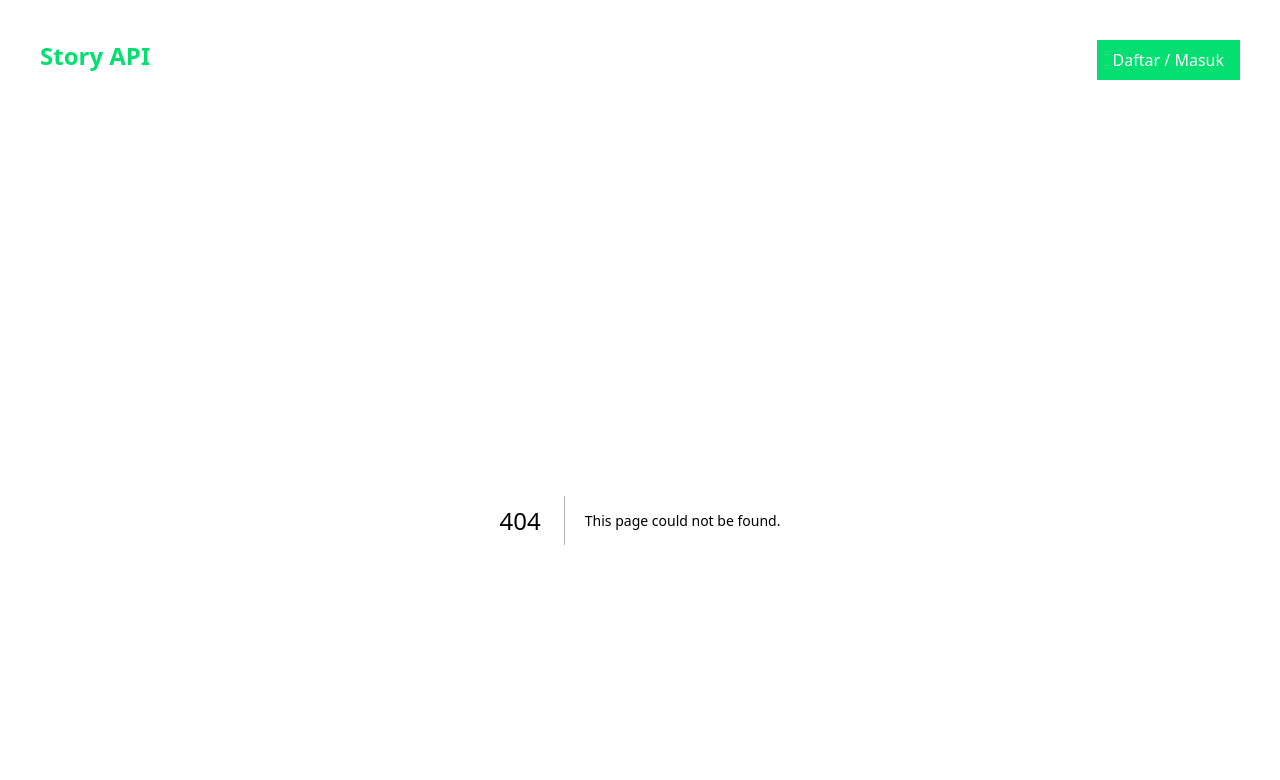
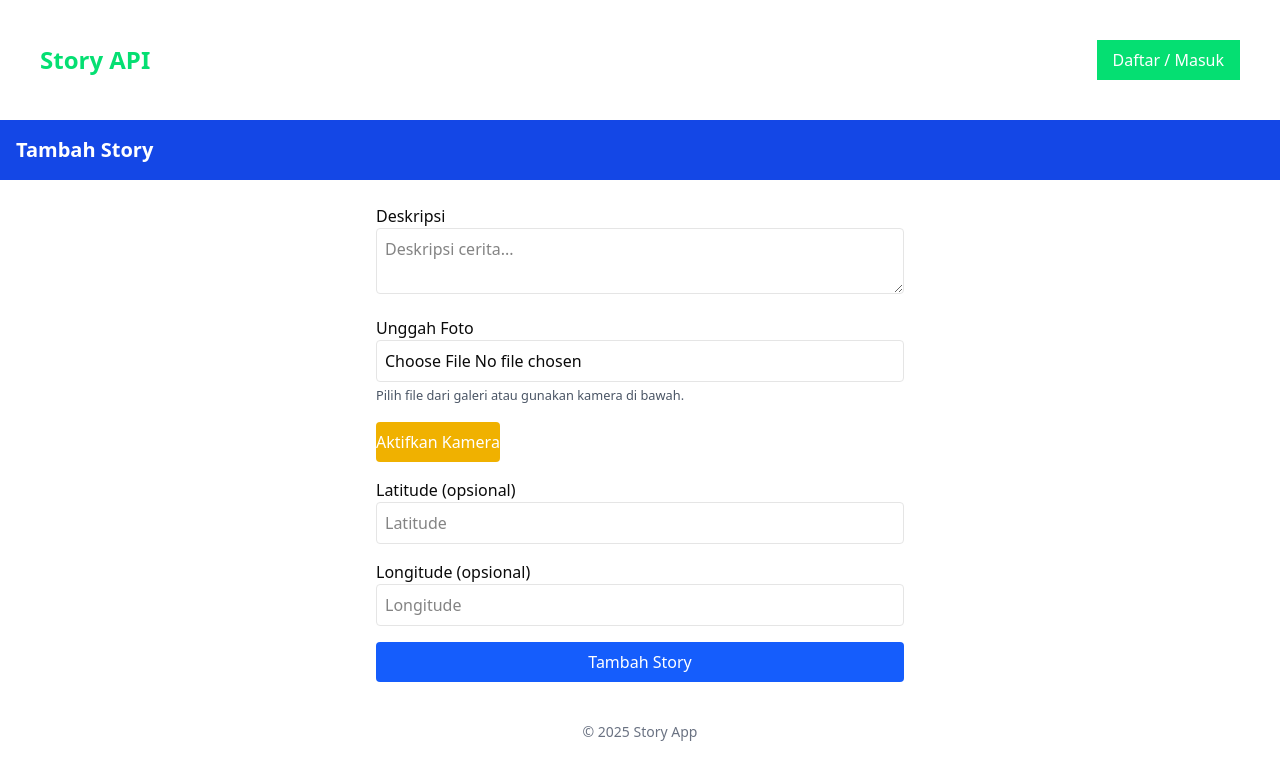
Before and after one commit to Shuu-cc/Story-app, a Next.js app: page /tambah in a window 1280 px wide. Before the commit this address had no page. Shown: the top 780 px of the page. Built offline with nearby package versions, Linux system fonts and the light colour scheme.

Commit message:
Fitur penambahan data, Skip to read content dan aksesibilitas.

```diff
--- a/src/app/component/Navbar.jsx
+++ b/src/app/component/Navbar.jsx
@@ -1,12 +1,17 @@
 "use client";
-
 import Link from "next/link";
 import { useRouter } from "next/navigation";
-import React from "react";
+import React, { useEffect, useState } from "react";
 
 const Navbar = () => {
-  const name = localStorage.getItem("name");
+  const [name, setName] = useState(null);
   const { push } = useRouter();
+
+  useEffect(() => {
+    // localStorage hanya tersedia di client (browser)
+    const storedName = localStorage.getItem("name");
+    if (storedName) setName(storedName);
+  }, []);
 
   const handleLogout = (e) => {
     e.preventDefault();
@@ -15,21 +20,29 @@ const Navbar = () => {
   };
 
   return (
-    <div className="flex p-10 justify-between">
+    <nav className="flex p-10 justify-between items-center" role="navigation" aria-label="Navigasi utama">
       <h1 className="text-green-400 font-semibold text-2xl">Story API</h1>
       {name ? (
         <div className="flex items-center gap-3">
-          <p className="text-xl">{name}</p>
-          <Link href="/auth/logout" onClick={handleLogout} className="px-4 py-2 bg-green-400 text-white">
-            keluar
-          </Link>
+          <p className="text-xl" aria-label="Nama pengguna saat ini">{name}</p>
+          <button
+            onClick={handleLogout}
+            className="px-4 py-2 bg-green-400 text-white"
+            aria-label="Keluar dari akun"
+          >
+            Keluar
+          </button>
         </div>
       ) : (
-        <Link href={"/auth/register"} className="px-4 py-2 bg-green-400 text-white ">
+        <Link
+          href="/auth/register"
+          className="px-4 py-2 bg-green-400 text-white"
+          aria-label="Daftar atau Masuk"
+        >
           Daftar / Masuk
         </Link>
       )}
-    </div>
+    </nav>
   );
 };
 
--- a/src/app/page.jsx
+++ b/src/app/page.jsx
@@ -4,6 +4,7 @@ import Image from "next/image";
 import { useRouter } from "next/navigation";
 import { useEffect, useState } from "react";
 import dynamic from "next/dynamic";
+import Link from "next/link";
 
 const MapView = dynamic(() => import("./component/MapView"), { ssr: false });
 
@@ -38,19 +39,60 @@ export default function Home() {
   console.log(data);
 
   return (
-    <div className="flex flex-col p-3 justify-center items-center gap-3">
-      {isToken
-        ? data.map((item, index) => (
-            <div class="card bg-green-400 w-2/4 bg-base-100 card-xs text-white shadow-sm">
-              <div class="card-body ">
-                <h2 class="card-title font-bold">{item.name}</h2>
+     <>
+      <a href="#main" className="sr-only focus:not-sr-only p-2 bg-yellow-300 text-black">
+        Skip to main content
+      </a>
+
+      <header className="bg-green-700 text-white p-4 w-full" role="banner">
+        <h1 className="text-xl font-bold">Story App</h1>
+      </header>
+
+      <main id="main" className="flex flex-col items-center p-3 gap-3" role="main">
+        <div className="flex justify-between items-center w-full max-w-2xl">
+          <Link
+            href="/tambah"
+            className="px-4 py-2 bg-green-500 text-white rounded focus:outline focus:ring-2"
+            aria-label="Tambahkan cerita baru"
+          >
+            ➕ Tambah Story
+          </Link>
+          <span className="text-sm text-gray-700">
+            Mode: <b>{isToken ? "Login" : "Guest"}</b>
+          </span>
+        </div>
+
+        {data.length > 0 ? (
+          data.map((item, index) => (
+            <article
+              key={index}
+              className="card bg-green-400 w-2/4 text-white shadow-sm"
+              aria-labelledby={`story-${index}-title`}
+            >
+              <div className="card-body">
+                <h2 id={`story-${index}-title`} className="card-title font-bold">
+                  {item.name}
+                </h2>
                 <p>{item.description}</p>
               </div>
-              <img src={item.photoUrl} className="w-full h-40" alt="" />
-               {item.lat && item.lon && <MapView lat={item.lat} lon={item.lon} name={item.name} />}
-            </div>
+              <img
+                src={item.photoUrl}
+                className="w-full h-40 object-cover"
+                alt={`Foto cerita oleh ${item.name}`}
+              />
+              {item.lat && item.lon && (
+                <MapView lat={item.lat} lon={item.lon} name={item.name} />
+              )}
+            </article>
           ))
-        : null}
-    </div>
+        ) : (
+          <p className="text-gray-600" role="status">Belum ada story.</p>
+        )}
+      </main>
+
+      <footer className="p-4 text-center text-sm text-gray-500" role="contentinfo">
+        © 2025 Story App
+      </footer>
+    </>
   );
 }
--- /dev/null
+++ b/src/app/tambah/page.jsx
@@ -0,0 +1,220 @@
+"use client";
+
+import React, { useRef, useState } from "react";
+import { useRouter } from "next/navigation";
+
+const AddPage = () => {
+  const [description, setDescription] = useState("");
+  const [photo, setPhoto] = useState(null);
+  const [lat, setLat] = useState("");
+  const [lon, setLon] = useState("");
+  const [loading, setLoading] = useState(false);
+  const [cameraOn, setCameraOn] = useState(false);
+
+  const videoRef = useRef(null);
+  const canvasRef = useRef(null);
+  const router = useRouter();
+
+  const startCamera = async () => {
+    try {
+      const stream = await navigator.mediaDevices.getUserMedia({ video: true });
+      videoRef.current.srcObject = stream;
+      setCameraOn(true);
+    } catch (err) {
+      alert("Gagal mengakses kamera. Cek izin browser.");
+      console.error(err);
+    }
+  };
+
+  const captureImage = () => {
+    const canvas = canvasRef.current;
+    const video = videoRef.current;
+    const ctx = canvas.getContext("2d");
+    canvas.width = video.videoWidth;
+    canvas.height = video.videoHeight;
+    ctx.drawImage(video, 0, 0, canvas.width, canvas.height);
+
+    canvas.toBlob((blob) => {
+      const file = new File([blob], "photo.jpg", { type: "image/jpeg" });
+      setPhoto(file);
+    }, "image/jpeg");
+  };
+
+  const stopCamera = () => {
+    const stream = videoRef.current.srcObject;
+    if (stream) {
+      stream.getTracks().forEach((track) => track.stop());
+    }
+    setCameraOn(false);
+  };
+
+  const handleSubmit = async (e) => {
+    e.preventDefault();
+    const token = localStorage.getItem("token");
+    if (!token) {
+      alert("Token tidak ditemukan.");
+      return router.push("/auth/login");
+    }
+    if (!description || !photo) {
+      alert("Deskripsi dan foto wajib diisi.");
+      return;
+    }
+
+    const formData = new FormData();
+    formData.append("description", description);
+    formData.append("photo", photo);
+    if (lat) formData.append("lat", lat);
+    if (lon) formData.append("lon", lon);
+
+    setLoading(true);
+    try {
+      const res = await fetch("https://story-api.dicoding.dev/v1/stories", {
+        method: "POST",
+        headers: { Authorization: `Bearer ${token}` },
+        body: formData,
+      });
+      const result = await res.json();
+      setLoading(false);
+      if (res.ok) {
+        alert("Story berhasil ditambahkan!");
+        router.push("/");
+      } else {
+        alert(result.message || "Gagal menambahkan story.");
+      }
+    } catch (err) {
+      console.error(err);
+      alert("Terjadi kesalahan saat mengirim data.");
+      setLoading(false);
+    }
+  };
+
+  return (
+     <>
+      <a href="#main" className="sr-only focus:not-sr-only p-2 bg-yellow-300 text-black">
+        Skip to main content
+      </a>
+      <header className="bg-blue-700 text-white p-4">
+        <h1 className="text-xl font-bold">Tambah Story</h1>
+      </header>
+
+      <main id="main" className="p-6 max-w-xl mx-auto" role="main">
+        <form onSubmit={handleSubmit} className="flex flex-col gap-4" aria-label="Form Tambah Story">
+          <div>
+            <label htmlFor="desc" className="block font-medium">Deskripsi</label>
+            <textarea
+              id="desc"
+              className="border p-2 rounded w-full"
+              placeholder="Deskripsi cerita..."
+              value={description}
+              onChange={(e) => setDescription(e.target.value)}
+              required
+              aria-required="true"
+            />
+          </div>
+
+          <div>
+            <label htmlFor="photoUpload" className="block font-medium">Unggah Foto</label>
+            <input
+              id="photoUpload"
+              type="file"
+              accept="image/*"
+              className="border p-2 rounded w-full"
+              onChange={(e) => setPhoto(e.target.files[0])}
+              aria-describedby="photoHelp"
+            />
+            <small id="photoHelp" className="text-gray-600">
+              Pilih file dari galeri atau gunakan kamera di bawah.
+            </small>
+          </div>
+
+          {photo && (
+            <p className="text-sm text-green-600" aria-live="polite">
+              Gambar siap diunggah: {photo.name}
+            </p>
+          )}
+
+          <section aria-label="Kamera">
+            {!cameraOn ? (
+              <button
+                type="button"
+                onClick={startCamera}
+                className="bg-yellow-500 text-white py-2 rounded"
+                aria-label="Aktifkan kamera perangkat"
+              >
+                Aktifkan Kamera
+              </button>
+            ) : (
+              <>
+                <video
+                  ref={videoRef}
+                  autoPlay
+                  className="w-full rounded"
+                  aria-label="Pratinjau kamera"
+                />
+                <button
+                  type="button"
+                  onClick={captureImage}
+                  className="bg-green-600 text-white py-2 rounded"
+                  aria-label="Ambil gambar dari kamera"
+                >
+                  Ambil Foto
+                </button>
+                <button
+                  type="button"
+                  onClick={stopCamera}
+                  className="bg-gray-500 text-white py-2 rounded"
+                  aria-label="Nonaktifkan kamera"
+                >
+                  Matikan Kamera
+                </button>
+                <canvas ref={canvasRef} className="hidden" aria-hidden="true" />
+              </>
+            )}
+          </section>
+
+          <div>
+            <label htmlFor="lat">Latitude (opsional)</label>
+            <input
+              id="lat"
+              type="number"
+              className="border p-2 rounded w-full"
+              placeholder="Latitude"
+              value={lat}
+              onChange={(e) => setLat(e.target.value)}
+              inputMode="decimal"
+            />
+          </div>
+
+          <div>
+            <label htmlFor="lon">Longitude (opsional)</label>
+            <input
+              id="lon"
+              type="number"
+              className="border p-2 rounded w-full"
+              placeholder="Longitude"
+              value={lon}
+              onChange={(e) => setLon(e.target.value)}
+              inputMode="decimal"
+            />
+          </div>
+
+          <button
+            type="submit"
+            disabled={loading}
+            className="bg-blue-600 text-white py-2 rounded"
+            aria-busy={loading}
+            aria-label="Kirim data cerita"
+          >
+            {loading ? "Mengirim..." : "Tambah Story"}
+          </button>
+        </form>
+      </main>
+
+      <footer className="text-center p-4 text-sm text-gray-500" role="contentinfo">
+        © 2025 Story App
+      </footer>
+    </>
+  );
+};
+
+export default AddPage;
```
